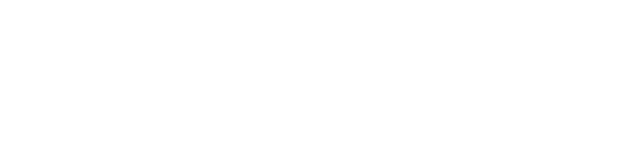
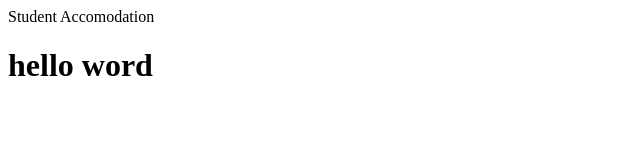
Before and after one commit to Billu-lee/billu, a plain HTML site: page index.html in a window 1280 px wide. Shown: the whole page, without its empty margins (0-640 px from the left). Drawn offline with Linux system fonts and the light colour scheme.

Commit message:
Update index.html

```diff
--- a/index.html
+++ b/index.html
@@ -1,3 +1,6 @@
 <html>
-
+<tittle>Student Accomodation</tittle>
+<body>
+  <h1>hello word</h1>
+</body>
 </html>
```
